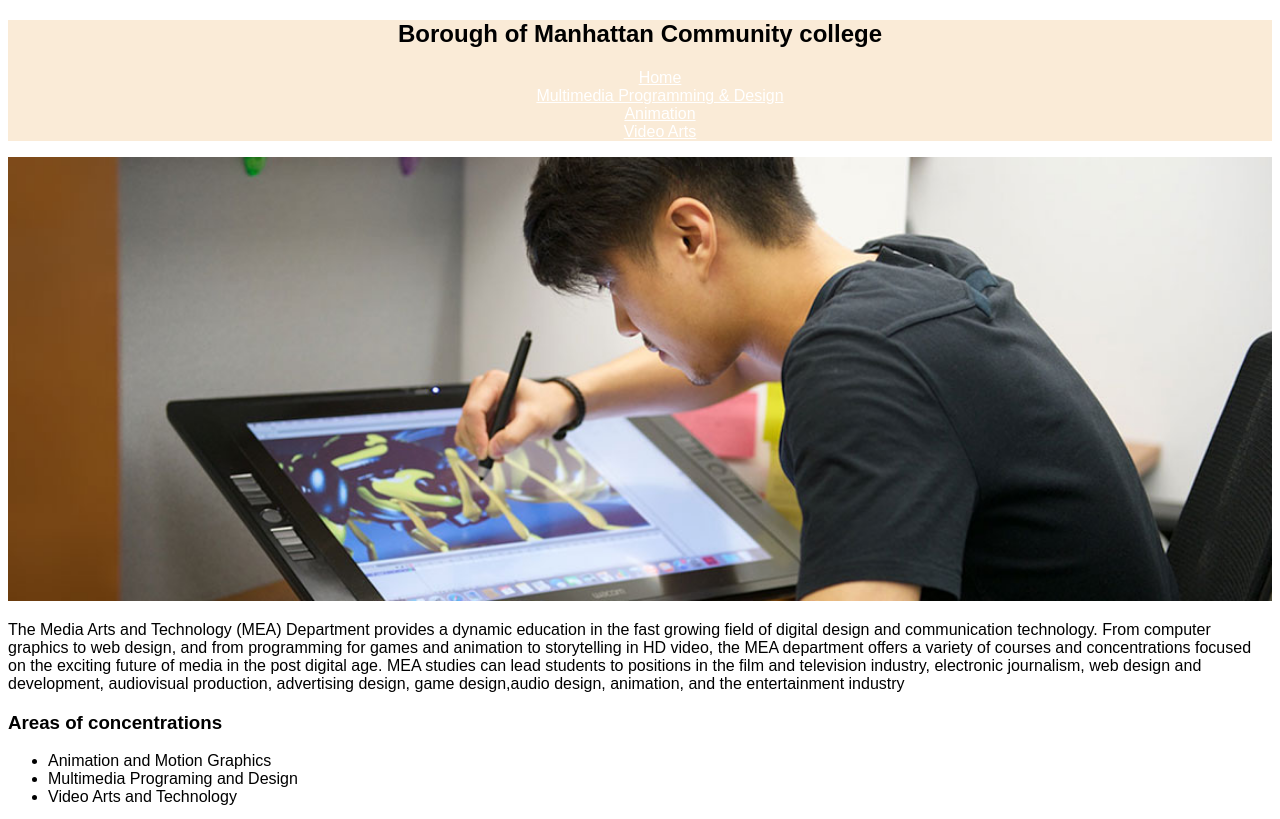
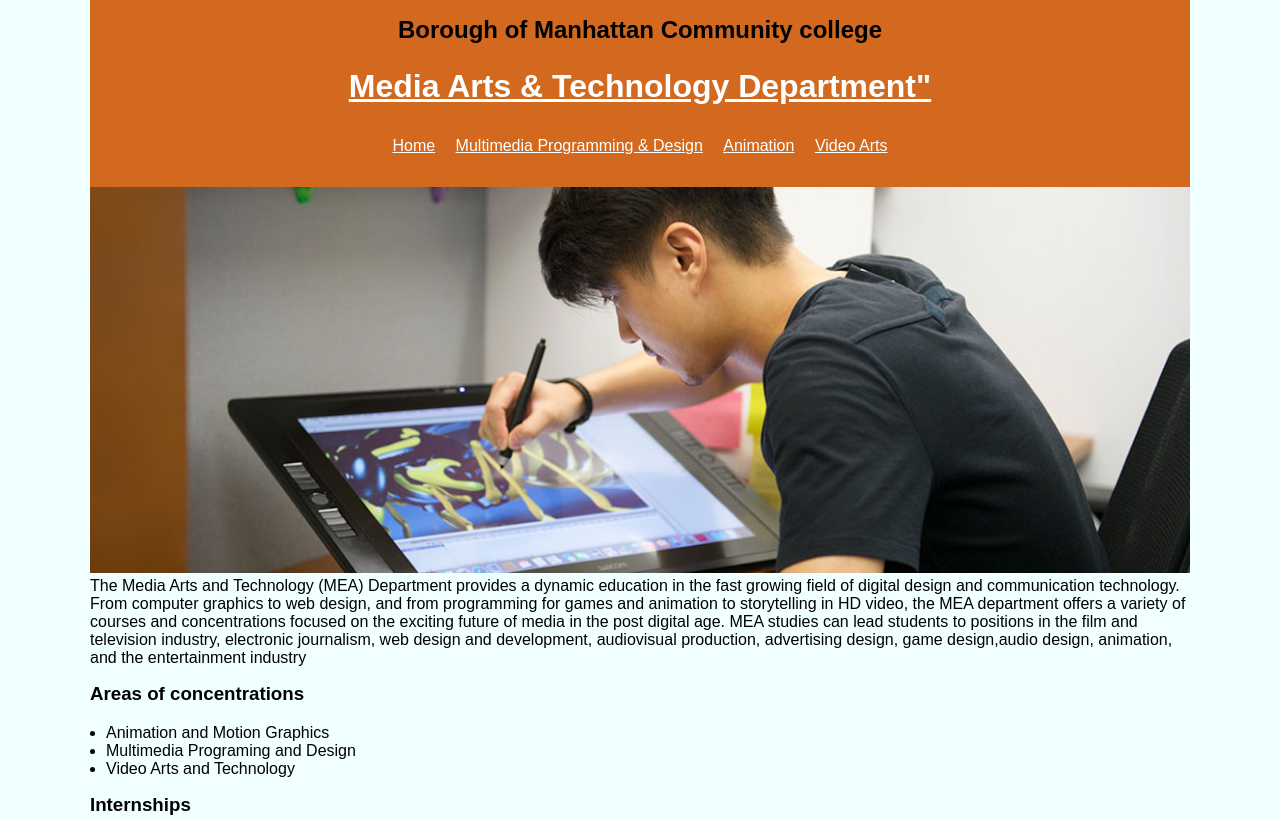
Before and after one commit to Philip177/mmp200thewave, a plain HTML site: page First-assignment/index.html in a window 1280 px wide. Shown: the top 819 px of the page. Drawn offline with Linux system fonts and the light colour scheme; files that its build step writes are made by us from their sources.

Commit message:
Add files via upload

```diff
--- a/First-assignment/css/style.css
+++ b/First-assignment/css/style.css
@@ -1,10 +1,29 @@
+*{
+    margin: 0;
+    padding: 0;
+}
+
 body{
     font-family: arial, sans-serif; /* font-family is inheritable property */
+    color: black;
+    background-color:azure
+}
+
+.container{
+    max-width: 1100px;
+    padding-left: 1em;
+    padding-right: 1em;
+    margin: 0 auto; /* first value top/bottom, second value left/right */
+}
+
+#wrapper{
 }
 
 header{
-    background-color: antiquewhite;
+    background-color: chocolate;
     text-align: center;
+    padding-top: 1em;
+    padding-bottom: 1em;
 }
 
 img{
@@ -17,4 +36,27 @@ header a{
 
 nav li{
     list-style-type: none;
+    border-bottom: solid 1px black;
+    padding-bottom: 0.5em;
 }
+
+nav ul{
+    padding: 0;
+}
+
+p, h1, h2 ,h3, ul{
+    margin-bottom: 1em;
+}
+
+ul{
+    padding-left: 1em;
+}
+
+@media (min-width:480px){
+    nav li{
+        display: inline;
+        border: none;
+        margin-left: 0.5em;
+        margin-right: 0.5em;
+    }
+}
--- a/First-assignment/index.html
+++ b/First-assignment/index.html
@@ -3,19 +3,14 @@
   <head>
     <meta charset="utf-8">
     <title>Media arts &#38; Technology</title>
-    <link rel="stylesheet" href="style.css">
-
-    <style type="text/css">
-    .code {font-family: Courier, mono;}
-    td {border: 1px;}
-    </style>
+    <link rel="stylesheet" href="css/style.css">
 
   </head>
   <body>
       <div id="wrapper" class="container">
         <header>
           <h2>Borough of Manhattan Community college</h2>
-            <h1><a href="Media Arts &#38; Technology Department"</a></h1>
+            <h1><a href="index.html">Media Arts &#38; Technology Department"</a></h1>
         <nav>
           <ul>
               <li class="nav-item"><a href="index.html">Home</a></li>
```
